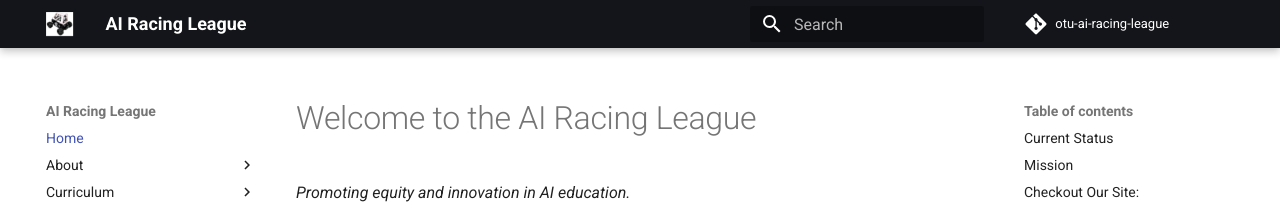
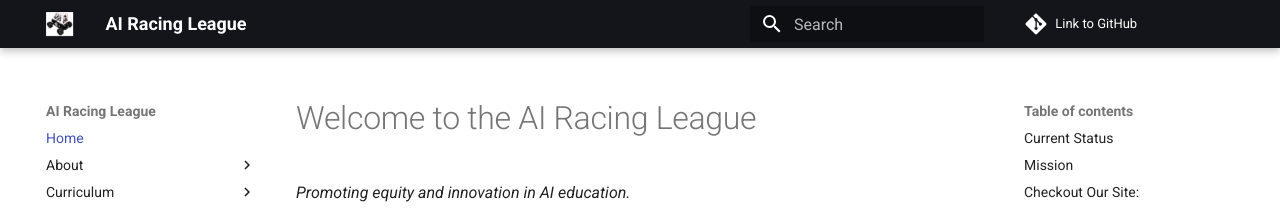
Before and after one commit to CoderDojoTC/ai-racing-league, an MkDocs documentation site: the page built from docs/index.md, in a window 1280 px wide. Shown: the top 208 px of the page. Built offline with MkDocs 1.6.1 and Material for MkDocs 9.7.7, drawn with Linux system fonts in a browser that asks for light colours; comment, search, counter and statistics services are not loaded.

Commit message:
updates to markdown content

```diff
--- a/mkdocs.yml
+++ b/mkdocs.yml
@@ -22,10 +22,10 @@ nav:
   - FAQs: faqs.md
   - Glossary: glossary.md
   - Resources: resources.md
-
-repo_name: 'otu-ai-racing-league'
 repo_url: 'https://github.com/CoderDojoTC/ai-racing-league'
 
+# Standard Stuff
+repo_name: 'Link to GitHub'
 edit_uri: 'blob/master/docs'
 theme:
   name: material
```
